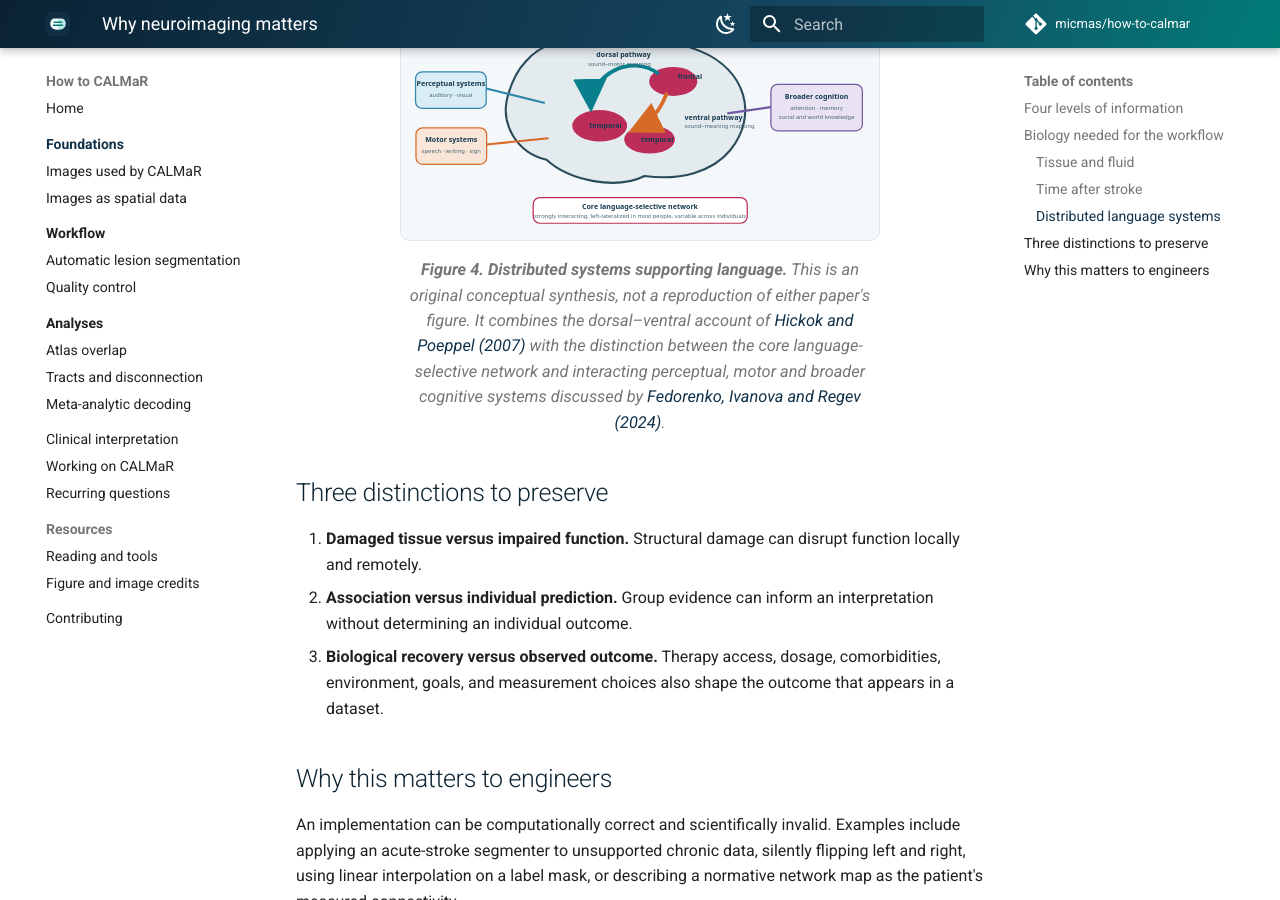
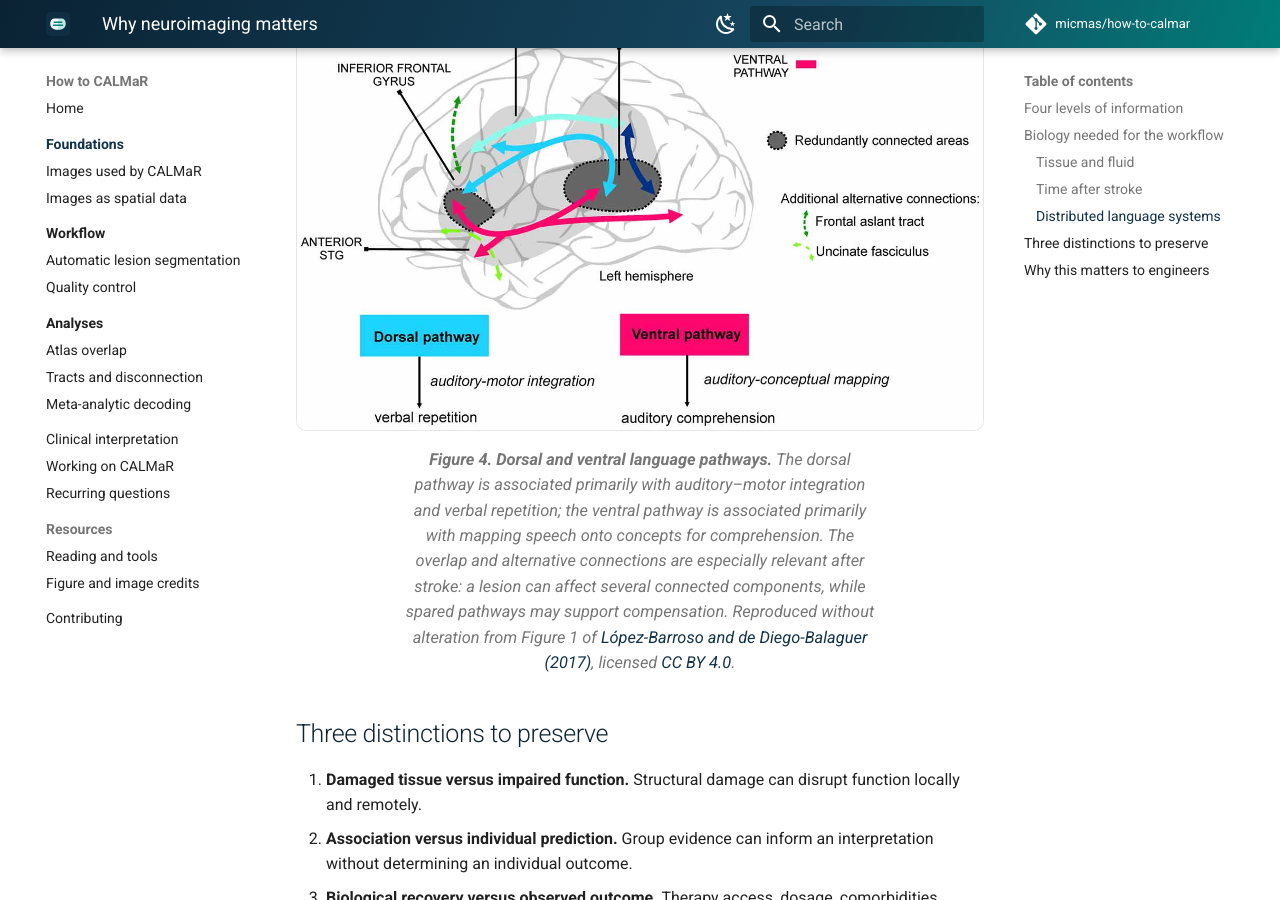
Before and after one commit to how-to-calmar/how-to-calmar.github.io, an MkDocs documentation site: the page built from docs/foundations/index.md, in a window 1280 px wide and 900 px high, scrolled down 3450 px. Built offline with MkDocs 1.6.1 and Material for MkDocs 9.7.7, drawn with Linux system fonts in a browser that asks for light colours; comment, search, counter and statistics services are not loaded.

Commit message:
Use open language pathways figure

```diff
--- a/docs/foundations/index.md
+++ b/docs/foundations/index.md
@@ -78,8 +78,8 @@ Stroke appearance changes over time. Acute restricted diffusion, subacute oedema
 Language depends on interacting cortical, subcortical, white-matter, sensory, motor, and domain-general systems. An atlas label is a useful coordinate system, not a complete explanation of language function.
 
 <figure class="calmar-figure" markdown>
-![Original schematic of a left-lateralized core language network interacting through dorsal and ventral pathways with perceptual, motor and broader cognitive systems.](../assets/distributed-language-systems.svg)
-<figcaption><strong>Figure 4. Distributed systems supporting language.</strong> This is an original conceptual synthesis, not a reproduction of either paper's figure. It combines the dorsal–ventral account of <a href="https://doi.org/10.1038/nrn2113">Hickok and Poeppel (2007)</a> with the distinction between the core language-selective network and interacting perceptual, motor and broader cognitive systems discussed by <a href="https://doi.org/10.1038/s41583-024-00802-4">Fedorenko, Ivanova and Regev (2024)</a>.</figcaption>
+![Left-hemisphere dorsal and ventral language pathways, their cortical endpoints, redundantly connected areas and alternative white-matter connections.](../assets/open-imaging/lopez-barroso-2017-language-pathways.jpg)
+<figcaption><strong>Figure 4. Dorsal and ventral language pathways.</strong> The dorsal pathway is associated primarily with auditory–motor integration and verbal repetition; the ventral pathway is associated primarily with mapping speech onto concepts for comprehension. The overlap and alternative connections are especially relevant after stroke: a lesion can affect several connected components, while spared pathways may support compensation. Reproduced without alteration from Figure 1 of <a href="https://doi.org/10.3389/fnhum.2017.00476">López-Barroso and de Diego-Balaguer (2017)</a>, licensed <a href="https://creativecommons.org/licenses/by/4.0/">CC BY 4.0</a>.</figcaption>
 </figure>
 
 ## Three distinctions to preserve
```
Also changed, not shown: docs/image-credits.md (+5 -1 lines), docs/assets/distributed-language-systems.svg (deleted), docs/assets/open-imaging/lopez-barroso-2017-language-pathways.jpg (added).
